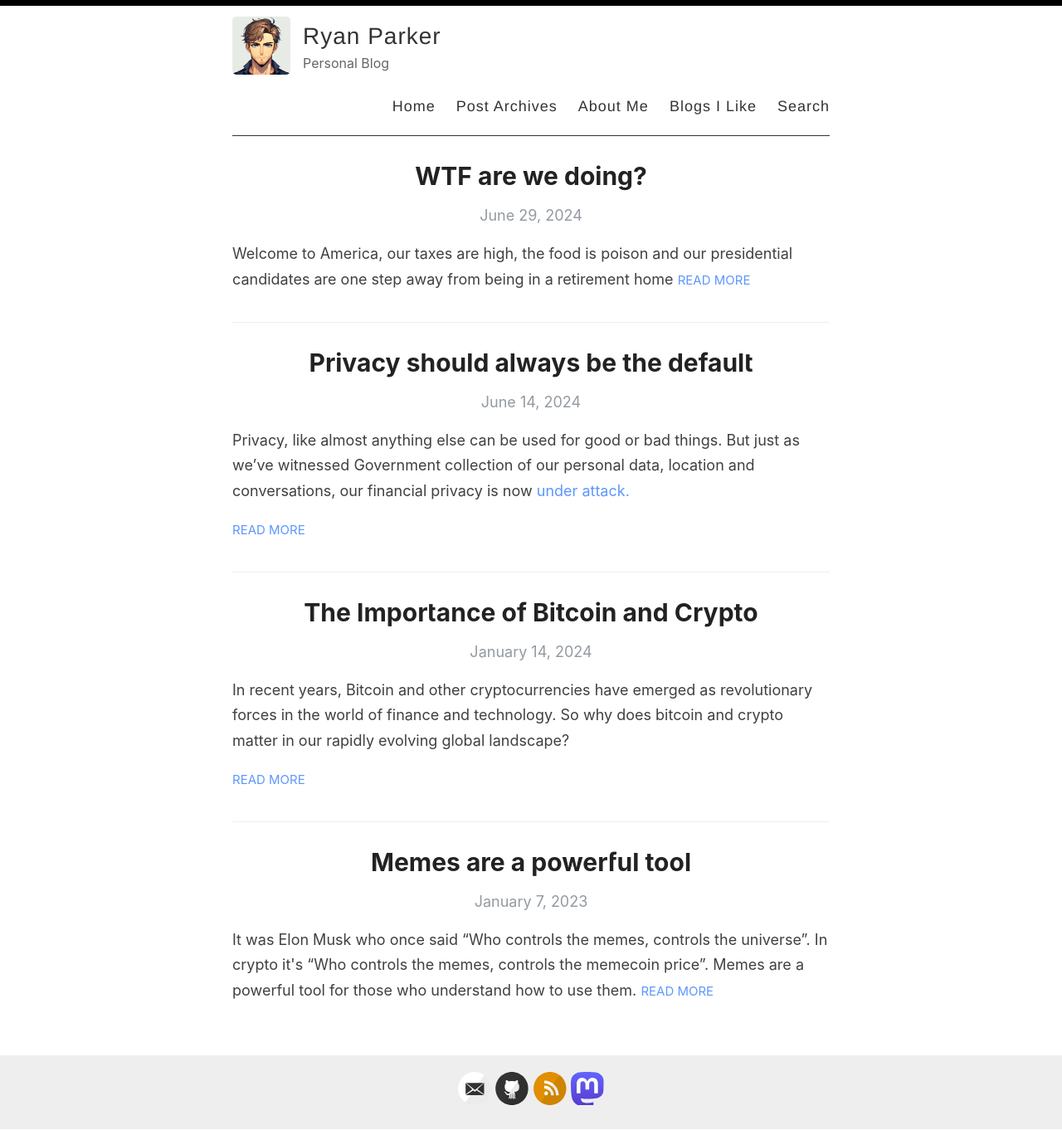
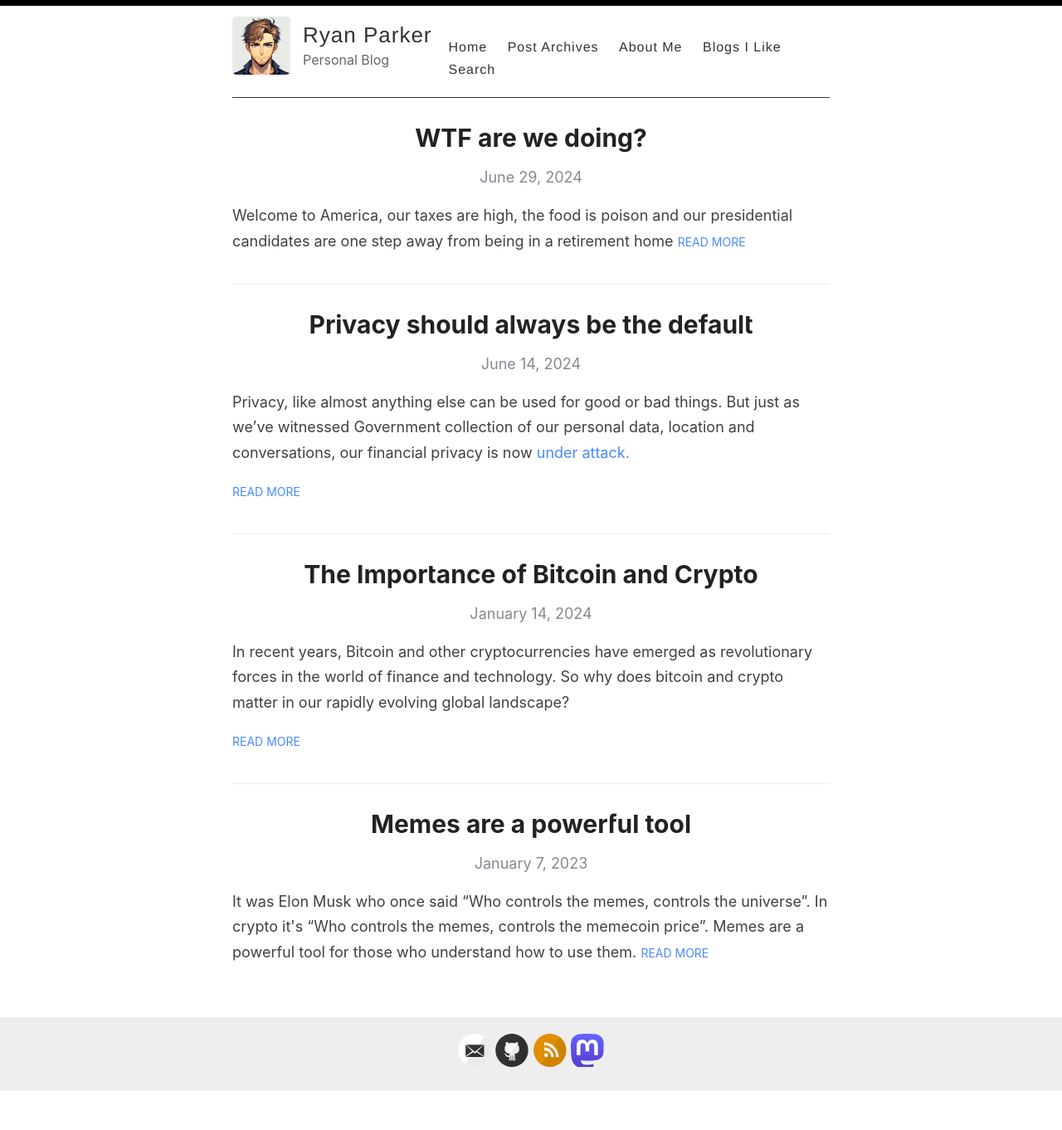
Before and after one commit to ryanparkr/ryanparkr.github.io, a Jekyll site: the page built from index.html, in a window 1280 px wide. Shown: the whole page at 83% size. Built offline with Jekyll 4.4.1, drawn with Linux system fonts in a browser that asks for light colours; the list of posts is cut into pages by our own code; after the commit the page ends 1316 px from its top, so only the background shows below that.

Commit message:
update nav

```diff
--- a/assets/style.scss
+++ b/assets/style.scss
@@ -93,7 +93,7 @@ table {
 }
 
 table tr {
-	border-top: 1px solid #cccccc;
+	border-top: 1px solid #b5b5b5;
 	background-color: white;
 	margin: 0;
 	padding: 0;
@@ -172,12 +172,12 @@ span[data-pullquote]:before {
   padding: 0 -5% 0 0;
   font-size: 1.3em;
   font-style: italic;
-  color: green;
+  color: rgb(83, 121, 255);
   text-align: center;
 }
 
 a {
-  color: #5d97ff;
+  color: #4a89ff;
   text-decoration: none;
 	cursor: pointer;
   &:hover, &:active {
@@ -313,7 +313,7 @@ p > img {
   cursor: pointer;
   font-family: $helveticaNeue;
   font-weight: 300;
-  font-size: 28px;
+  font-size: 26px;
   letter-spacing: 1px;
   text-align: left;
 
@@ -333,10 +333,10 @@ p > img {
 }
 
 nav {
-  float: right;
+  float: center;
   margin-top: 23px; // @TODO: Vertically middle align
   font-family: $helveticaNeue;
-  font-size: 18px;
+  font-size: 16px;
 
   @include mobile {
     float: none;
@@ -400,7 +400,7 @@ nav {
 
   .read-more {
     text-transform: uppercase;
-    font-size: 15px;
+    font-size: 14px;
   }
 }
 
@@ -468,13 +468,13 @@ body:after {
 
 .author_title{
   text-align: center;
-  color: #939aa1;
+  color: #84898e;
   letter-spacing: 2px;
 }
 
 .post_date{
   text-align: center;
-  color: #939aa1;
+  color: #84898e;
 }
 
 .cd-container a {
```
